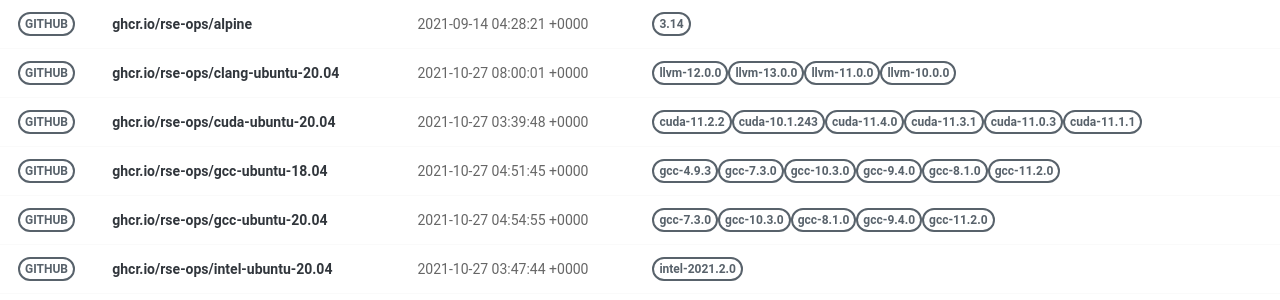
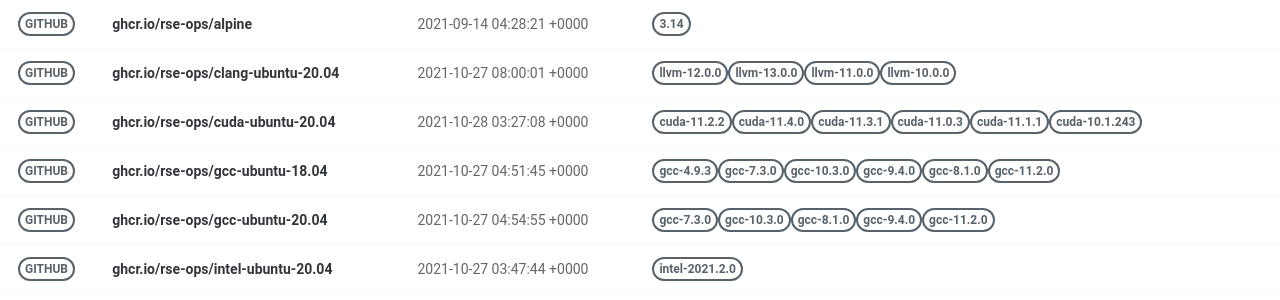
Before and after one commit to rse-ops/docker-images, a Jekyll site: the page built from pages/index.md, in a window 1280 px wide. Shown: the part 130-430 px from the top of the page. Built offline with Jekyll 4.4.1, drawn with Linux system fonts in a browser that asks for light colours; nearby versions of some CDN libraries.

Commit message:
Automated push to update library 2021-10-28

```diff
--- a/_library/ghcr.io-rse-ops-cuda-ubuntu-20.04.md
+++ b/_library/ghcr.io-rse-ops-cuda-ubuntu-20.04.md
@@ -1,7 +1,7 @@
 ---
 layout: container
 name: ghcr.io/rse-ops/cuda-ubuntu-20.04
-updated_at: 2021-10-27 03:39:48.772934
+updated_at: 2021-10-28 03:27:08.589872
 
 
 container_url: https://github.com/orgs/rse-ops/packages/container/package/cuda-ubuntu-20.04
```
Also changed, not shown: other parts of _library/ghcr.io-rse-ops-cuda-ubuntu-20.04.md (+3 -3 lines).
